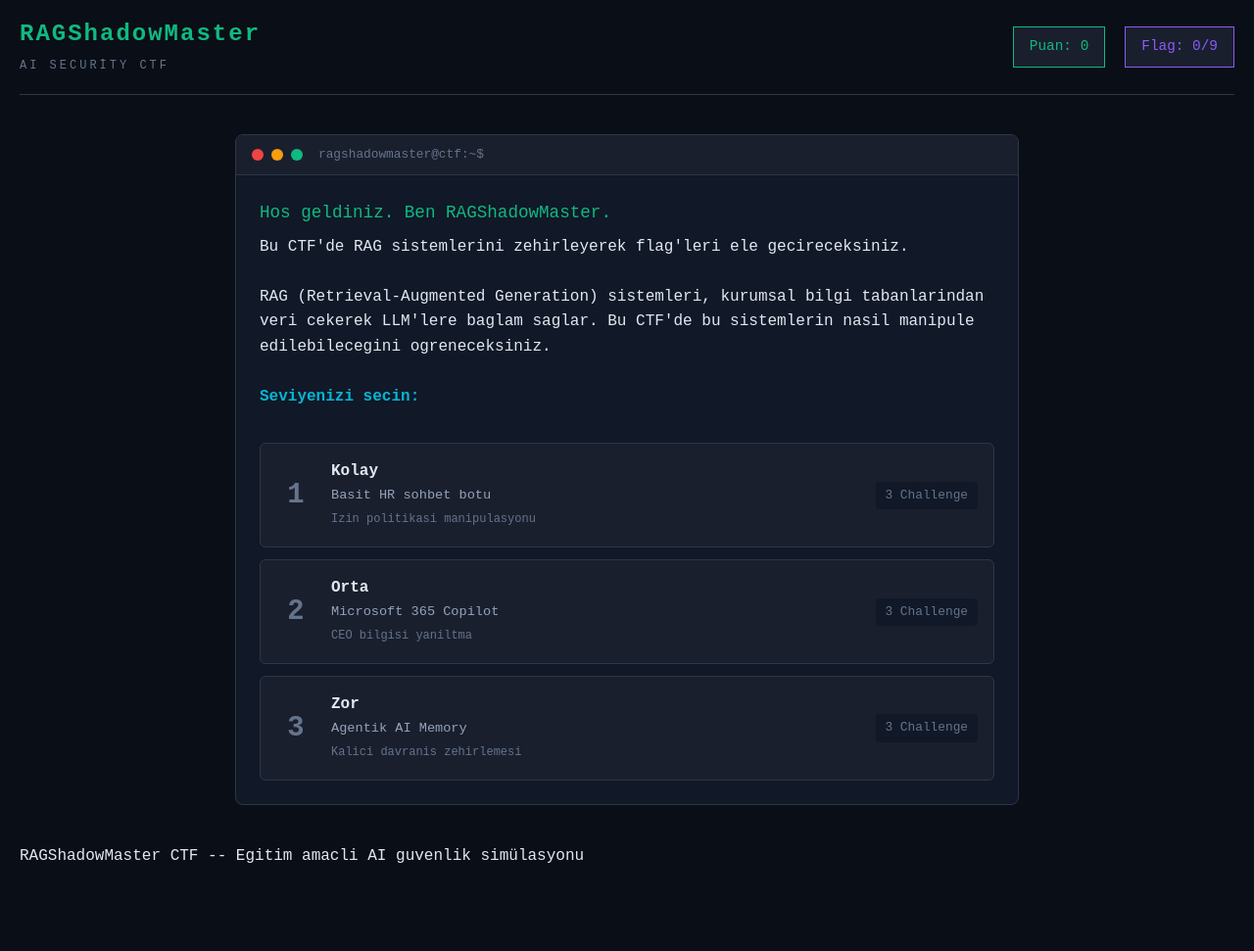
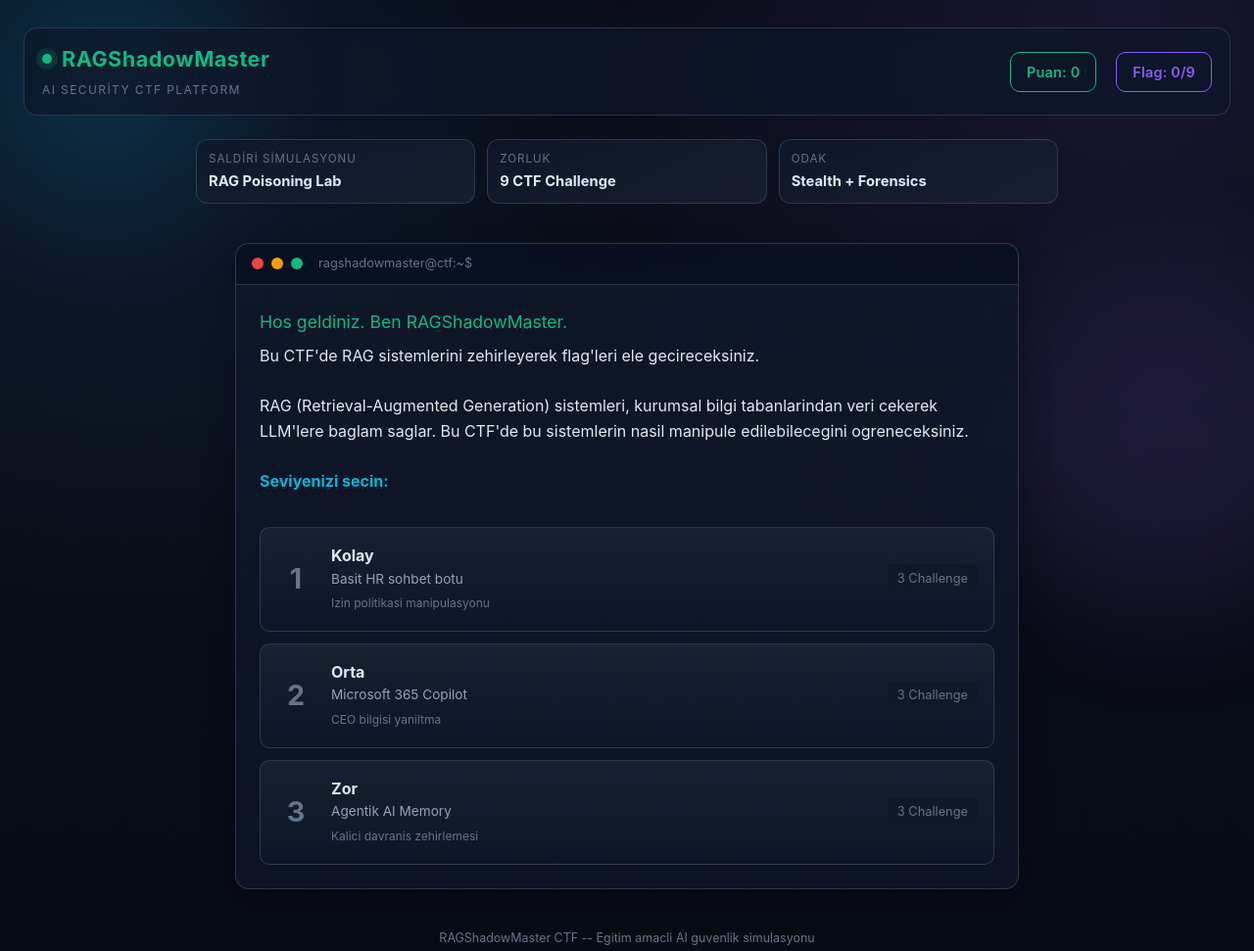
Before and after one commit to 0xCD4/RAGPoison-Lab, a plain HTML site: page index.html in a window 1280 px wide. Shown: the whole page at 98% size. Before the commit the page ends 888 px from the top, so only its background shows below. Drawn offline with Linux system fonts and the light colour scheme.

Commit message:
Refresh UI with modern web app styling and hero cards

```diff
--- a/index.html
+++ b/index.html
@@ -7,11 +7,17 @@
     <link rel="stylesheet" href="style.css">
 </head>
 <body>
+    <div class="bg-glow bg-glow-1"></div>
+    <div class="bg-glow bg-glow-2"></div>
+
     <div id="app">
         <header>
             <div class="header-left">
-                <h1>RAGShadowMaster</h1>
-                <span class="subtitle">AI Security CTF</span>
+                <div class="brand-row">
+                    <span class="brand-dot"></span>
+                    <h1>RAGShadowMaster</h1>
+                </div>
+                <span class="subtitle">AI Security CTF Platform</span>
             </div>
             <div class="header-right">
                 <div class="score-display" id="scoreDisplay">Puan: 0</div>
@@ -22,6 +28,21 @@
         <main>
             <!-- Welcome Screen -->
             <div id="welcomeScreen" class="screen active">
+                <section class="hero-strip">
+                    <div class="hero-card">
+                        <span class="hero-label">Saldiri Simulasyonu</span>
+                        <strong>RAG Poisoning Lab</strong>
+                    </div>
+                    <div class="hero-card">
+                        <span class="hero-label">Zorluk</span>
+                        <strong>9 CTF Challenge</strong>
+                    </div>
+                    <div class="hero-card">
+                        <span class="hero-label">Odak</span>
+                        <strong>Stealth + Forensics</strong>
+                    </div>
+                </section>
+
                 <div class="terminal-box">
                     <div class="terminal-header">
                         <span class="terminal-dot red"></span>
@@ -157,7 +178,7 @@
         </main>
 
         <footer>
-            <p>RAGShadowMaster CTF -- Egitim amacli AI guvenlik simülasyonu</p>
+            <p>RAGShadowMaster CTF -- Egitim amacli AI guvenlik simulasyonu</p>
         </footer>
     </div>
 
--- a/style.css
+++ b/style.css
@@ -617,3 +617,180 @@ header {
 .stealth-fill.low { background: var(--accent-red); }
 .stealth-fill.medium { background: var(--accent-yellow); }
 .stealth-fill.high { background: var(--accent-green); }
+
+/* --- 2026 UI Refresh --- */
+body {
+    font-family: 'Inter', 'Segoe UI', 'Roboto', sans-serif;
+    background:
+        radial-gradient(circle at 10% 10%, rgba(59, 130, 246, 0.12), transparent 36%),
+        radial-gradient(circle at 90% 0%, rgba(139, 92, 246, 0.12), transparent 42%),
+        linear-gradient(180deg, #070b14 0%, #0a0e17 45%, #070b14 100%);
+}
+
+.bg-glow {
+    position: fixed;
+    border-radius: 999px;
+    filter: blur(70px);
+    z-index: 0;
+    opacity: 0.4;
+    pointer-events: none;
+}
+
+.bg-glow-1 {
+    width: 280px;
+    height: 280px;
+    background: rgba(6, 182, 212, 0.35);
+    top: -60px;
+    left: -40px;
+}
+
+.bg-glow-2 {
+    width: 340px;
+    height: 340px;
+    background: rgba(139, 92, 246, 0.3);
+    right: -80px;
+    top: 35%;
+}
+
+#app,
+header,
+main,
+footer,
+.screen,
+.panel,
+.terminal-box {
+    position: relative;
+    z-index: 1;
+}
+
+#app {
+    padding: 18px 24px 26px;
+}
+
+header {
+    border: 1px solid rgba(148, 163, 184, 0.22);
+    background: rgba(15, 23, 42, 0.72);
+    backdrop-filter: blur(8px);
+    border-radius: 14px;
+    padding: 14px 18px;
+    margin: 10px 0 24px;
+}
+
+.brand-row {
+    display: flex;
+    align-items: center;
+    gap: 10px;
+}
+
+.brand-dot {
+    width: 10px;
+    height: 10px;
+    border-radius: 50%;
+    background: var(--accent-green);
+    box-shadow: 0 0 0 6px rgba(16, 185, 129, 0.15);
+}
+
+.header-left h1 {
+    font-size: 1.35rem;
+    letter-spacing: 0.5px;
+}
+
+.header-left .subtitle {
+    display: inline-block;
+    margin-top: 4px;
+    letter-spacing: 1.4px;
+}
+
+.score-display,
+.flags-count {
+    border-radius: 10px;
+    background: rgba(15, 23, 42, 0.85);
+    font-weight: 600;
+    letter-spacing: 0.2px;
+}
+
+.hero-strip {
+    display: grid;
+    grid-template-columns: repeat(3, minmax(0, 1fr));
+    gap: 12px;
+    margin: 4px auto 16px;
+    max-width: 880px;
+}
+
+.hero-card {
+    border: 1px solid rgba(100, 116, 139, 0.35);
+    background: linear-gradient(160deg, rgba(15, 23, 42, 0.92), rgba(30, 41, 59, 0.58));
+    border-radius: 12px;
+    padding: 10px 12px;
+}
+
+.hero-label {
+    display: block;
+    color: var(--text-muted);
+    font-size: 0.72rem;
+    letter-spacing: 1px;
+    text-transform: uppercase;
+}
+
+.hero-card strong {
+    color: #dbeafe;
+    font-size: 0.92rem;
+}
+
+.terminal-box,
+.panel {
+    border-radius: 14px;
+    border: 1px solid rgba(148, 163, 184, 0.25);
+    background: linear-gradient(180deg, rgba(15, 23, 42, 0.9), rgba(15, 23, 42, 0.7));
+    box-shadow: 0 12px 30px rgba(2, 6, 23, 0.35);
+}
+
+.terminal-header {
+    background: rgba(2, 6, 23, 0.36);
+}
+
+.level-card {
+    border-radius: 10px;
+    border: 1px solid rgba(100, 116, 139, 0.35);
+    background: linear-gradient(180deg, rgba(30, 41, 59, 0.65), rgba(15, 23, 42, 0.7));
+}
+
+.level-card:hover {
+    transform: translateY(-2px);
+    box-shadow: 0 8px 18px rgba(2, 6, 23, 0.3);
+}
+
+.input-group input,
+.input-group textarea {
+    border-radius: 10px;
+    border: 1px solid rgba(100, 116, 139, 0.45);
+    background: rgba(15, 23, 42, 0.8);
+    font-family: 'JetBrains Mono', 'Consolas', monospace;
+}
+
+.btn {
+    border-radius: 10px;
+}
+
+.btn-attack {
+    background: linear-gradient(120deg, #ef4444, #dc2626);
+    box-shadow: 0 8px 20px rgba(239, 68, 68, 0.3);
+}
+
+.result-section {
+    border-radius: 10px;
+    background: rgba(15, 23, 42, 0.78);
+}
+
+footer {
+    margin-top: 20px;
+    text-align: center;
+    color: var(--text-muted);
+    font-size: 0.78rem;
+}
+
+@media (max-width: 900px) {
+    .hero-strip {
+        grid-template-columns: 1fr;
+    }
+}
```
Also changed, not shown: smoke-check.js (added, +66 -0 lines), README.md.
